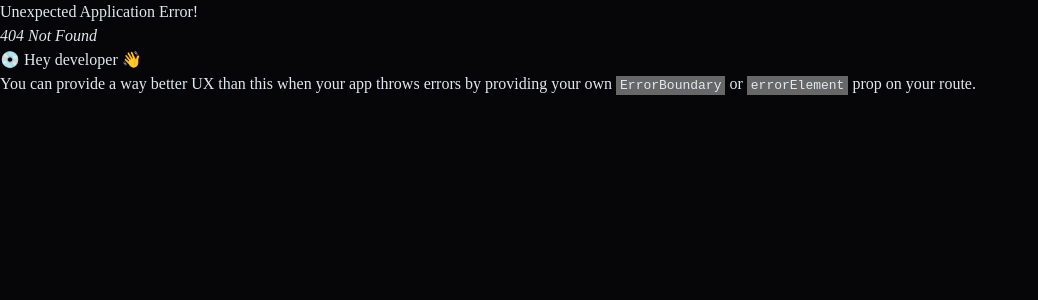
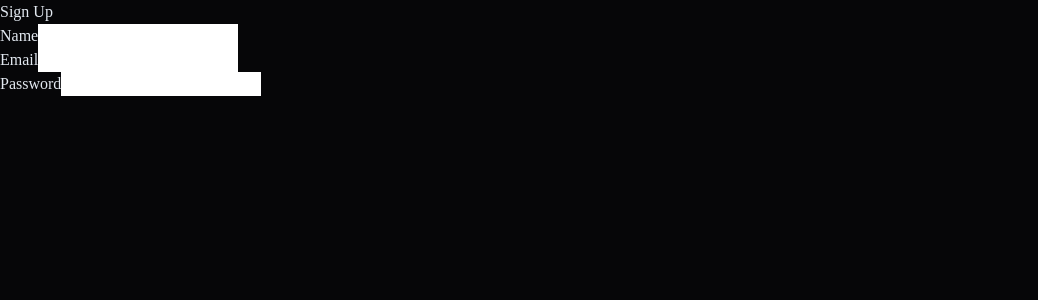
Before and after one commit to ShalevAri/localdb, a React (Vite) app in the folder app/: page /sign-up in a window 1280 px wide. Before the commit this address had no page. Shown: the top 300 px of the page, without its empty margins (0-1038 px from the left). Built offline with nearby package versions, Linux system fonts and the light colour scheme.

Commit message:
feat(app): implement sign-up main-page button and router functionality

```diff
--- a/app/src/App.tsx
+++ b/app/src/App.tsx
@@ -1,7 +1,11 @@
+import { isLoggedInAtom } from "@/lib/state"
 import "@/styles/main-page/main-page__cta.scss"
 import "@/styles/main-page/main-page__hero.scss"
+import { useAtom } from "jotai"
 
 export default function App() {
+  const [isLoggedIn] = useAtom(isLoggedInAtom)
+
   return (
     <main>
       <div className="hero">
@@ -21,11 +25,19 @@
           <br />
           Simply click the button below to go to the dashboard and get started!
         </p>
-        <a href="/dashboard">
-          <div className="cta__button">
-            <button>Get Started</button>
-          </div>
-        </a>
+        {isLoggedIn ? (
+          <a href="/dashboard">
+            <div className="cta__button">
+              <button>Go to Dashboard</button>
+            </div>
+          </a>
+        ) : (
+          <a href="/sign-up">
+            <div className="cta__button">
+              <button>Sign Up</button>
+            </div>
+          </a>
+        )}
       </div>
     </main>
   )
--- /dev/null
+++ b/app/src/lib/state.ts
@@ -0,0 +1,6 @@
+// this is a global state file
+// Here I export the Jotai Atoms
+
+import { atom } from "jotai"
+
+export const isLoggedInAtom = atom(false)
--- a/app/src/main.tsx
+++ b/app/src/main.tsx
@@ -1,3 +1,4 @@
+import SignUpPage from "@/pages/SignUpPage.tsx"
 import "@/styles/globals/reset.scss"
 import "@/styles/globals/theme.scss"
 import React from "react"
@@ -10,6 +11,10 @@
     path: "/",
     element: <App />,
   },
+  {
+    path: "/sign-up",
+    element: <SignUpPage />,
+  },
 ])
 
 ReactDOM.createRoot(document.getElementById("root")!).render(
--- /dev/null
+++ b/app/src/pages/SignUpPage.tsx
@@ -0,0 +1,23 @@
+export default function SignUpPage() {
+  return (
+    <main className="">
+      <div>
+        <div>
+          <h1>Sign Up</h1>
+          <div>
+            <label htmlFor="name">Name</label>
+            <input type="text" id="name" />
+          </div>
+          <div>
+            <label htmlFor="email">Email</label>
+            <input type="email" id="email" />
+          </div>
+          <div>
+            <label htmlFor="password">Password</label>
+            <input type="password" id="password" />
+          </div>
+        </div>
+      </div>
+    </main>
+  )
+}
```
